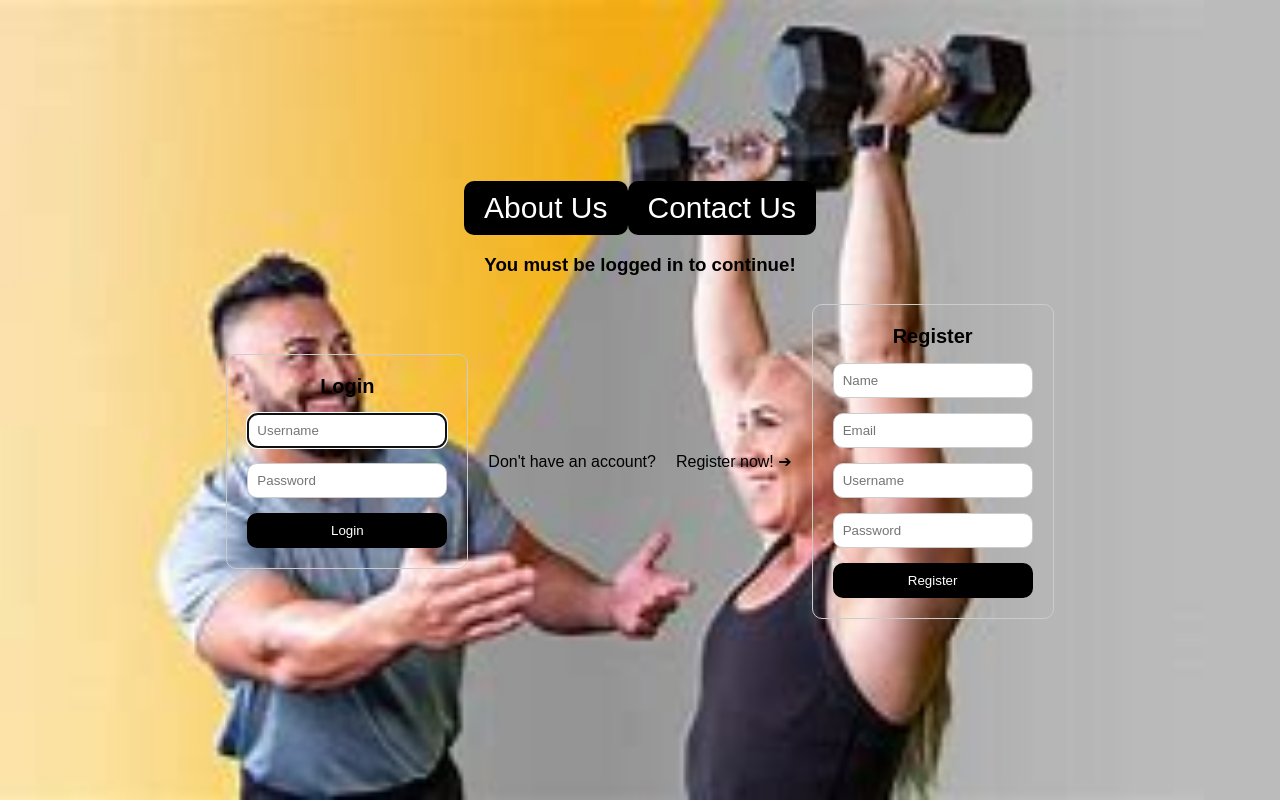
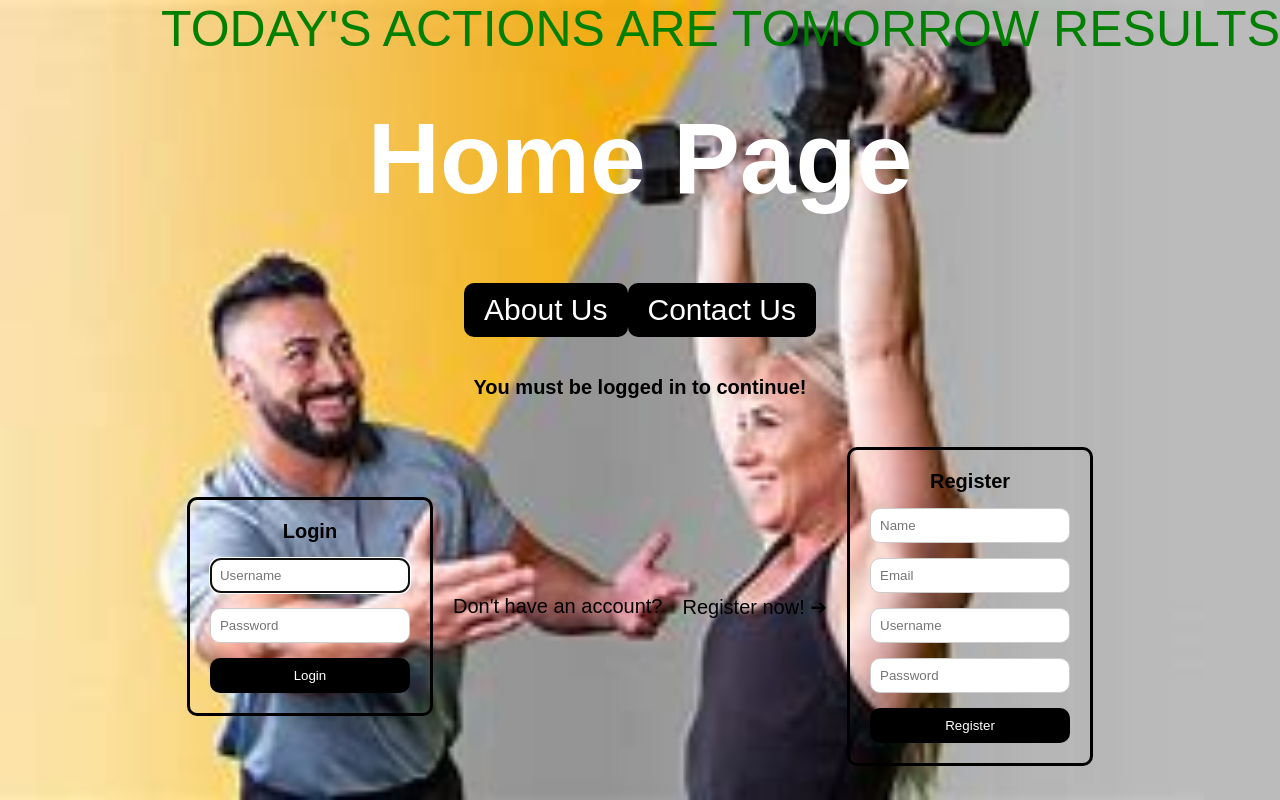
Before and after one commit to Andrei295/new_flask, a Flask app: page / in a window 1280 px wide. Run offline with Flask 3, Linux system fonts and the light colour scheme; some libraries are stand-ins or nearby versions.

Commit message:
chnaged quote position

```diff
--- a/static/styles.css
+++ b/static/styles.css
@@ -31,7 +31,7 @@ input {
     flex-direction: column;
     gap: 15px;
     padding: 20px;
-    border: 1px solid #ccc;
+    border: 3px solid #000000;
     border-radius: 10px;
 }
 
@@ -54,3 +54,12 @@ button:hover {
     border-radius: 10px;
     cursor: pointer;
 }
+
+.quote {
+    text-decoration: solid;
+    color:green;
+    font-size: 50px;
+    position: absolute;
+    top:0;
+    right:0;
+}
--- a/templates/index.html
+++ b/templates/index.html
@@ -8,6 +8,10 @@
 </head>
 
 <body class="screen-center" style="background-image: url(/static/background.jpg); background-repeat:no-repeat; background-size: contain; background-color: rgb(187, 187, 187);">
+
+    <h1 style="text-decoration: solid; color:white; font-size: 100px;">Home Page</h1>
+
+    <div class="quote">TODAY'S ACTIONS ARE TOMORROW RESULTS</div>
 
     <div style="display: flex;">
         <form
@@ -29,7 +33,7 @@
     <!--A form that is used to gather a username and password from a user-->
     <div style="display: flex; margin-bottom: 10px; flex-direction: column; align-items: center;">
         <h3>
-            You must be logged in to continue!
+            <p style="font-size: 20px;">You must be logged in to continue!</p>
         </h3>
     </div>
 
@@ -50,8 +54,8 @@
 
 
 
-        <p>Don't have an account?</p>
-        <p>Register now! ➔</p>
+        <p style="font-size: 20px;">Don't have an account?</p>
+        <p style="font-size: 20px;">Register now! ➔</p>
 
 
 
```
